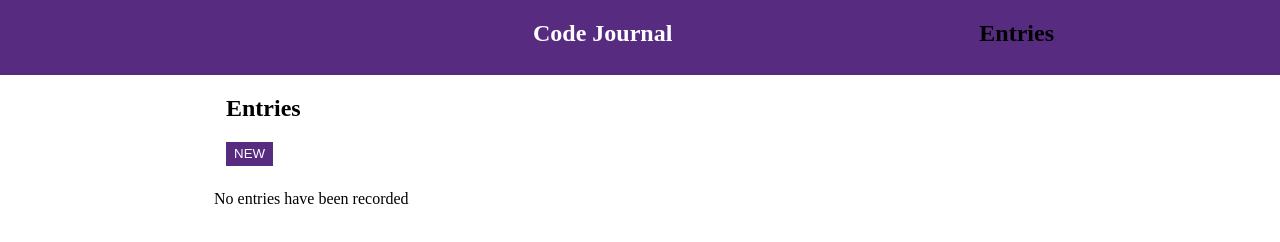
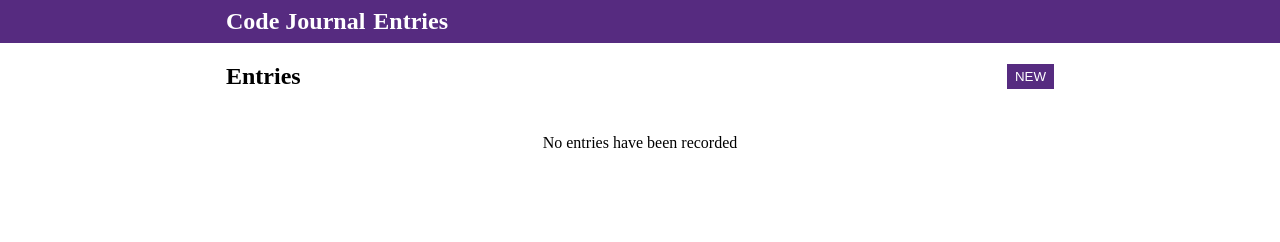
Before and after one commit to bbrown949/code-journal, a website: page index.html in a window 1280 px wide. Both pictures are taken after a click on the element "Entries". Drawn offline with Linux system fonts and the light colour scheme.

Commit message:
Completed issue 2

```diff
--- a/css/layout.css
+++ b/css/layout.css
@@ -9,6 +9,7 @@
 }
 
 .row {
+  text-align: left;
   display: flex;
   flex-wrap: wrap;
 }
@@ -33,3 +34,7 @@
     width: 50%;
   }
 }
+
+.entries-navigation {
+  display: flex;
+}
--- a/css/styles.css
+++ b/css/styles.css
@@ -3,8 +3,23 @@
 }
 
 .header-content {
+  text-align: left;
   color: white;
-  margin: auto;
+  margin: 0;
+}
+
+.header-entry {
+  color: white;
+  margin: 0;
+  margin-left: 0.5rem;
+}
+
+.padding-top {
+  padding-top: 0.5rem;
+}
+
+.align-center {
+  align-items: center;
 }
 
 header {
@@ -34,3 +49,12 @@ button {
   border: 0;
   padding: 0.3rem 0.5rem;
 }
+
+.no-entries {
+  text-align: center;
+}
+
+.entries-navigation {
+  justify-content: space-between;
+  align-items: center;
+}
--- a/index.html
+++ b/index.html
@@ -66,6 +66,7 @@
         </div>
       </div>
       <p class="no-entries hidden">No entries have been recorded</p>
+      <ul id="entries"></ul>
   </main>
   <script src="js/main.js"></script>
   <script src="js/data.js"></script>
--- a/js/main.js
+++ b/js/main.js
@@ -1,4 +1,4 @@
-const entriesList = document.querySelector('ul');
+const entriesList = document.querySelector('#entries');
 const $photoURL = document.querySelector('.url');
 const $imagePlaceholder = document.querySelector('.image-placeholder');
 const entryImagePlaceholder = 'images/placeholder-image-square.jpg';
@@ -10,7 +10,6 @@ $photoURL.addEventListener('input', function (event) {
 const $entryForm = document.querySelector('form');
 $entryForm.addEventListener('submit', function (event) {
   event.preventDefault();
-
   const singleData = {
     title: event.target.elements.title.value,
     comment: event.target.elements.comment.value,
@@ -22,8 +21,8 @@ $entryForm.addEventListener('submit', function (event) {
   $imagePlaceholder.setAttribute('src', entryImagePlaceholder);
   $entryForm.reset();
 
-  const $renderEntry = renderEntry(singleData);
-  entriesList.prepend($renderEntry);
+  // const $renderEntry = renderEntry(singleData);
+  entriesList.prepend(renderEntry(singleData));
   viewSwap('entries');
   data.view = 'entries';
 });
@@ -36,7 +35,7 @@ function renderEntry(entry) {
   $li.appendChild($row);
 
   const $columnHalfOne = document.createElement('div');
-  $columnHalfOne.setAtrribute('class', 'column-half');
+  $columnHalfOne.setAttribute('class', 'column-half');
   $row.appendChild($columnHalfOne);
 
   const $columnHalfTwo = document.createElement('div');
@@ -44,7 +43,7 @@ function renderEntry(entry) {
   $row.appendChild($columnHalfTwo);
 
   const $imgLine = document.createElement('img');
-  $imgLine.setAtribute('src', entry.url);
+  $imgLine.setAttribute('src', entry.url);
   $columnHalfOne.appendChild($imgLine);
 
   const $h2Element = document.createElement('h2');
```
